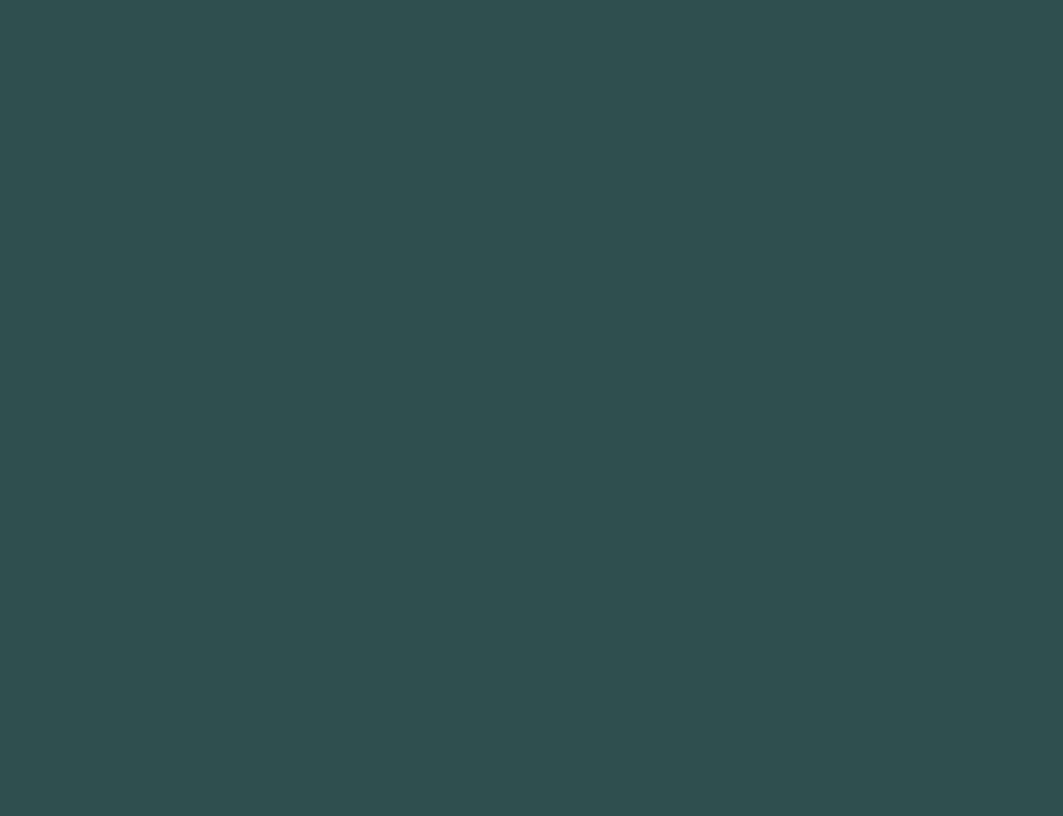
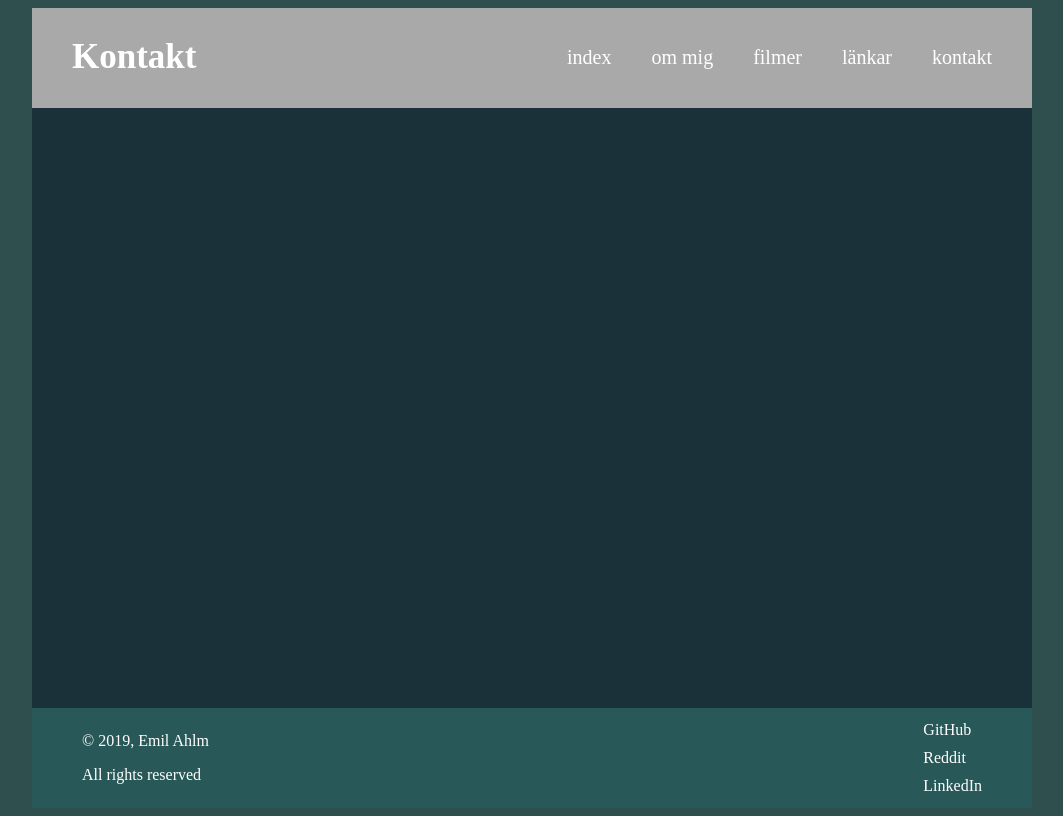
Before and after one commit to 1F4A9/mandatory-htmlcss1, a plain HTML site: page contact.html in a window 1280 px wide. Shown: the whole page, without its empty margins (108-1171 px from the left). Drawn offline with Linux system fonts and the light colour scheme.

Commit message:
fäfärdigställt den övergripande layouten och footern, samt finslipat nav

```diff
--- a/contact.html
+++ b/contact.html
@@ -4,11 +4,39 @@
 <head>
     <meta charset="UTF-8">
     <link rel="stylesheet" href="style.css">
-    <title>Document</title>
+    <title>Kontakta</title>
 </head>
 
 <body>
+    <div id="container">
+        <header>
+            <nav>
+                <h1>Kontakt</h1>
+                <ul>
+                    <li><a href="index.html">index</a></li>
+                    <li><a href="about.html">om mig</a></li>
+                    <li><a href="movies.html">filmer</a></li>
+                    <li><a href="links.html">länkar</a></li>
+                    <li><a href="contact.html">kontakt</a></li>
+                </ul>
+            </nav>
+        </header>
 
+        <main>
+        </main>
+
+        <footer>
+            <div class="footer_copyright">
+                <p>&copy; 2019, Emil Ahlm</p>
+                <p>All rights reserved</p>
+            </div>
+            <div class="footer_contact">
+                <a href="http://github.com/hipp0campus" target="blank">GitHub</a>
+                <a href="http://reddit.com" target="blank">Reddit</a>
+                <a href="http://linkedin.com" target="blank">LinkedIn</a>
+            </div>
+        </footer>
+    </div>
 </body>
 
 </html>
--- a/style.css
+++ b/style.css
@@ -1,6 +1,5 @@
 html {
     box-sizing: border-box;
-    /* testa to bort sen */
 }
 
 body {
@@ -14,7 +13,7 @@ body {
 
 header {
     width: 100%;
-    height: 70px;
+    height: 100px;
     background-color: darkgrey;
 }
 
@@ -22,6 +21,7 @@ nav h1 {
     display: flex;
     color: white;
     margin-left: 40px;
+    font-size: 35px;
 }
 
 nav {
@@ -34,9 +34,67 @@ nav ul {
     display: flex;
     color: white;
     list-style: none;
-    margin-right: 40px;
+    font-size: 20px;
 }
 
 nav ul li {
     margin-right: 40px;
 }
+
+nav ul a:link {
+    text-decoration: none;
+    color: white;
+}
+
+nav ul a:visited {
+    color: white;
+}
+
+nav ul a:hover {
+    color: green;
+}
+
+nav ul a:active {
+    color: black;
+}
+
+main {
+    min-height: 600px;
+    background-color: rgb(27, 49, 58);
+}
+
+footer {
+    display: flex;
+    align-items: center;
+    justify-content: space-between;
+    min-height: 100px;
+    background-color: rgb(41, 88, 88);
+    color: white;
+}
+
+footer .footer_copyright {
+    margin-left: 50px;
+}
+
+footer .footer_contact a {
+    display: flex;
+    flex-direction: column;
+    margin: 10px 50px 10px 0px;
+}
+
+footer .footer_contact a:link {
+    text-decoration: none;
+    color: white;
+}
+
+footer .footer_contact a:visited {
+    color: white;
+}
+
+footer .footer_contact a:hover {
+    color: green;
+}
+
+footer .footer_contact a:active {
+    color: black;
+}
```
Also changed, not shown: about.html (+29 -1 lines), index.html (+21 -6 lines), links.html (+29 -1 lines), movies.html (+29 -1 lines).
